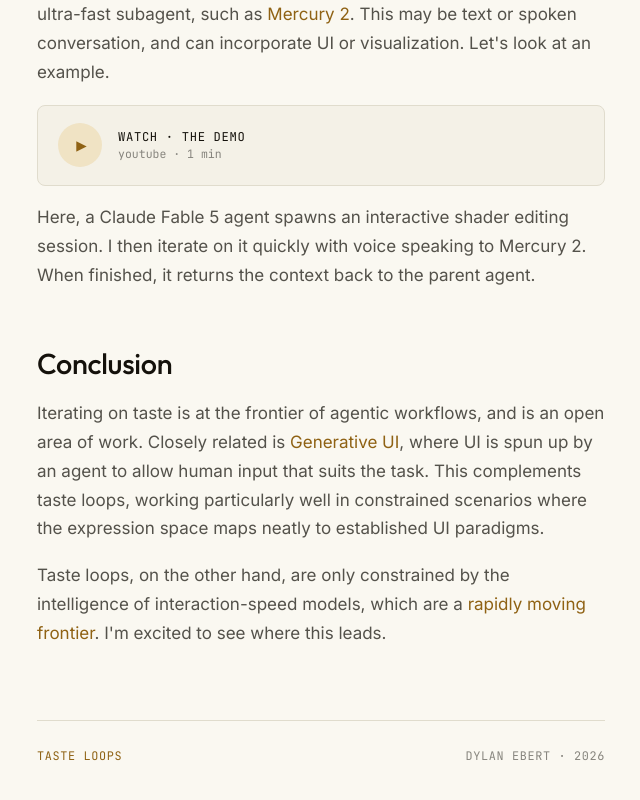
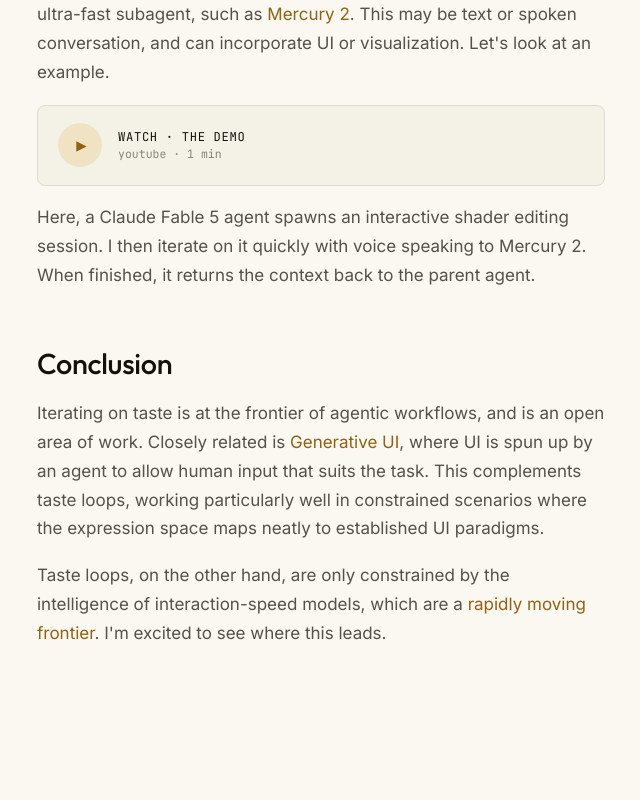
Before and after one commit to dylanebert/taste-loops, a Svelte app: page / in a window 1280 px wide. Shown: the part 2130-2930 px from the top of the page, without its empty margins (319-959 px from the left). Built offline with nearby package versions, Linux system fonts and the light colour scheme.

Commit message:
drop footer

```diff
--- a/src/App.svelte
+++ b/src/App.svelte
@@ -144,11 +144,6 @@ fast proposer · ~1 s per round
       >. I'm excited to see where this leads.
     </p>
   </section>
-
-  <footer class="foot">
-    <span class="foot-mark">taste loops</span>
-    <span class="foot-meta">dylan ebert · 2026</span>
-  </footer>
 </article>
 
 <style>
@@ -280,27 +275,4 @@ fast proposer · ~1 s per round
   .section ol li {
     margin-bottom: 0.35rem;
   }
-
-  .foot {
-    display: flex;
-    justify-content: space-between;
-    align-items: baseline;
-    gap: 1rem;
-    flex-wrap: wrap;
-    margin-top: 4.5rem;
-    padding-top: 1.6rem;
-    border-top: 1px solid var(--border);
-    font-family: var(--mono);
-    font-size: 0.74rem;
-    letter-spacing: var(--step);
-    text-transform: uppercase;
-  }
-
-  .foot-mark {
-    color: var(--accent);
-  }
-
-  .foot-meta {
-    color: var(--text-muted);
-  }
 </style>
```
